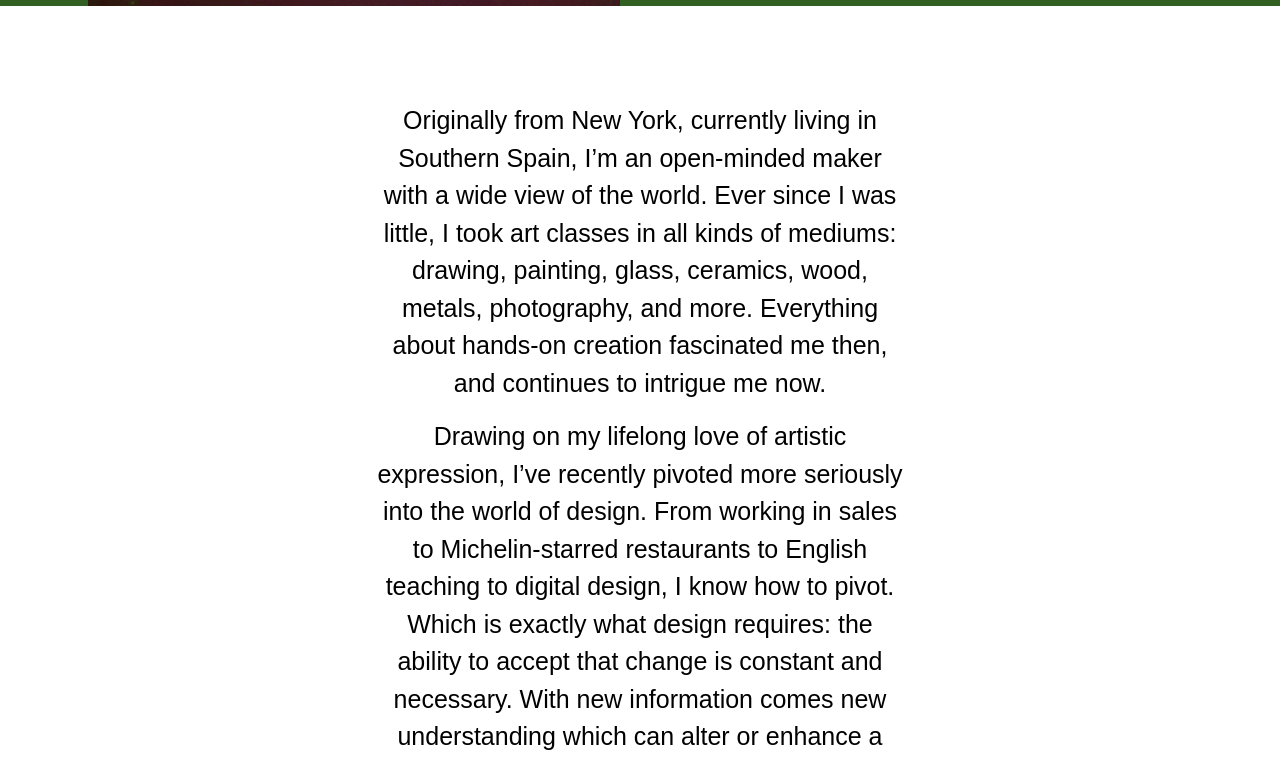
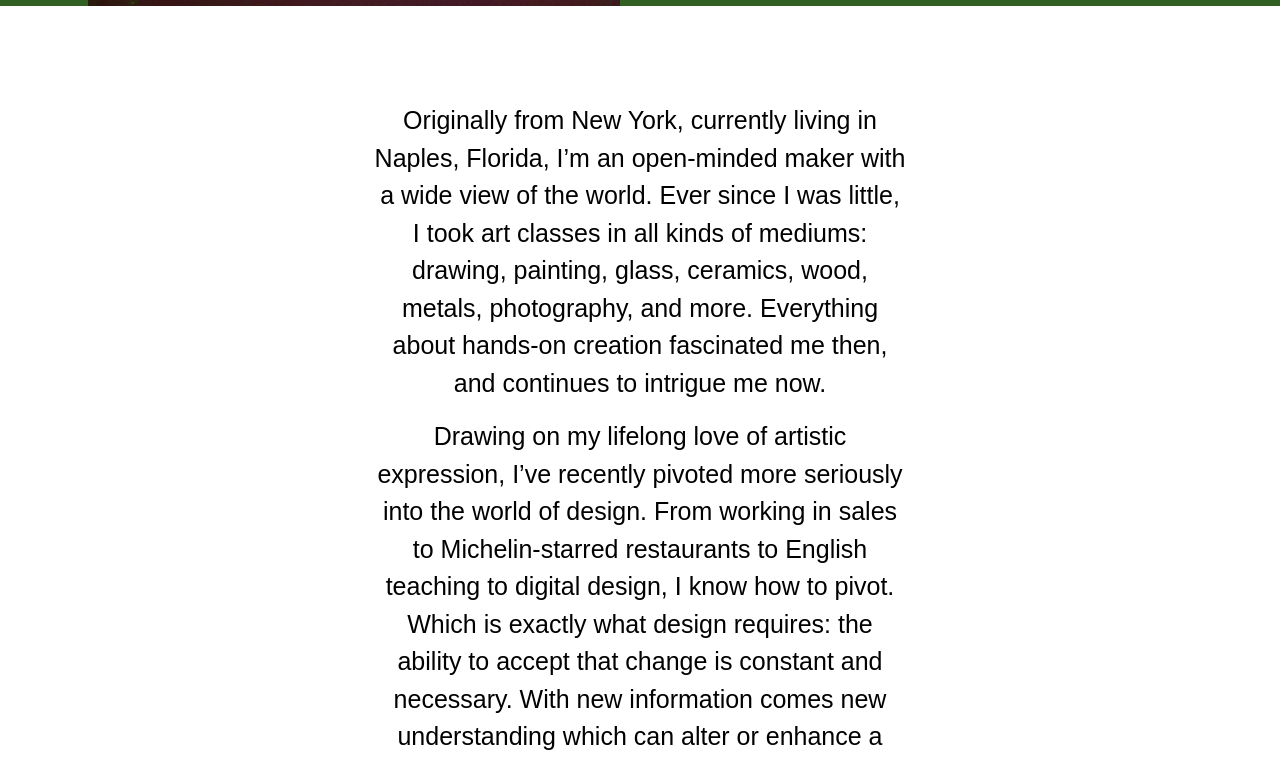
Before and after one commit to danaheimann/portfolio, a Vue app: page /#/about in a window 1280 px wide. Shown: the part 846-1608 px from the top of the page. Built offline with nearby package versions, Linux system fonts and the light colour scheme; a web font is replaced by a local one.

Commit message:
production files added

```diff
--- a/src/App.vue
+++ b/src/App.vue
@@ -17,6 +17,6 @@ const footer = {
   <div class="page-wrapper" :id="router.currentRoute.value.name">
     <Nav-bar/>
     <router-view/>
-    <Footer :image="footer.image" title="GET IN TOUCH" email="DANA.C.HEIMANN@GMAIL.COM" phone="+34 658 68 86 37"/>
+    <Footer :image="footer.image" title="GET IN TOUCH" email="DANA.C.HEIMANN@GMAIL.COM" phone="(914) 806-6853"/>
   </div>
 </template>
--- a/src/views/AboutView.vue
+++ b/src/views/AboutView.vue
@@ -46,7 +46,7 @@ const aboutSubTitle = "UX/UI & VISUAL DESIGNER";
     <section class="container intro-text-section">
       <div class="row justify-content-center">
         <div class="col-12 col-md-8 col-lg-6 text-center">
-          <p>Originally from New York, currently living in Southern Spain, I’m an open-minded maker with a wide view of
+          <p>Originally from New York, currently living in Naples, Florida, I’m an open-minded maker with a wide view of
             the world. Ever since I was little, I took art classes in all kinds of mediums: drawing, painting, glass,
             ceramics, wood, metals, photography, and more. Everything about hands-on creation fascinated me then, and
             continues to intrigue me now.</p>
```
Also changed, not shown: 6 other files (tests, documents, lock files or other folders).
